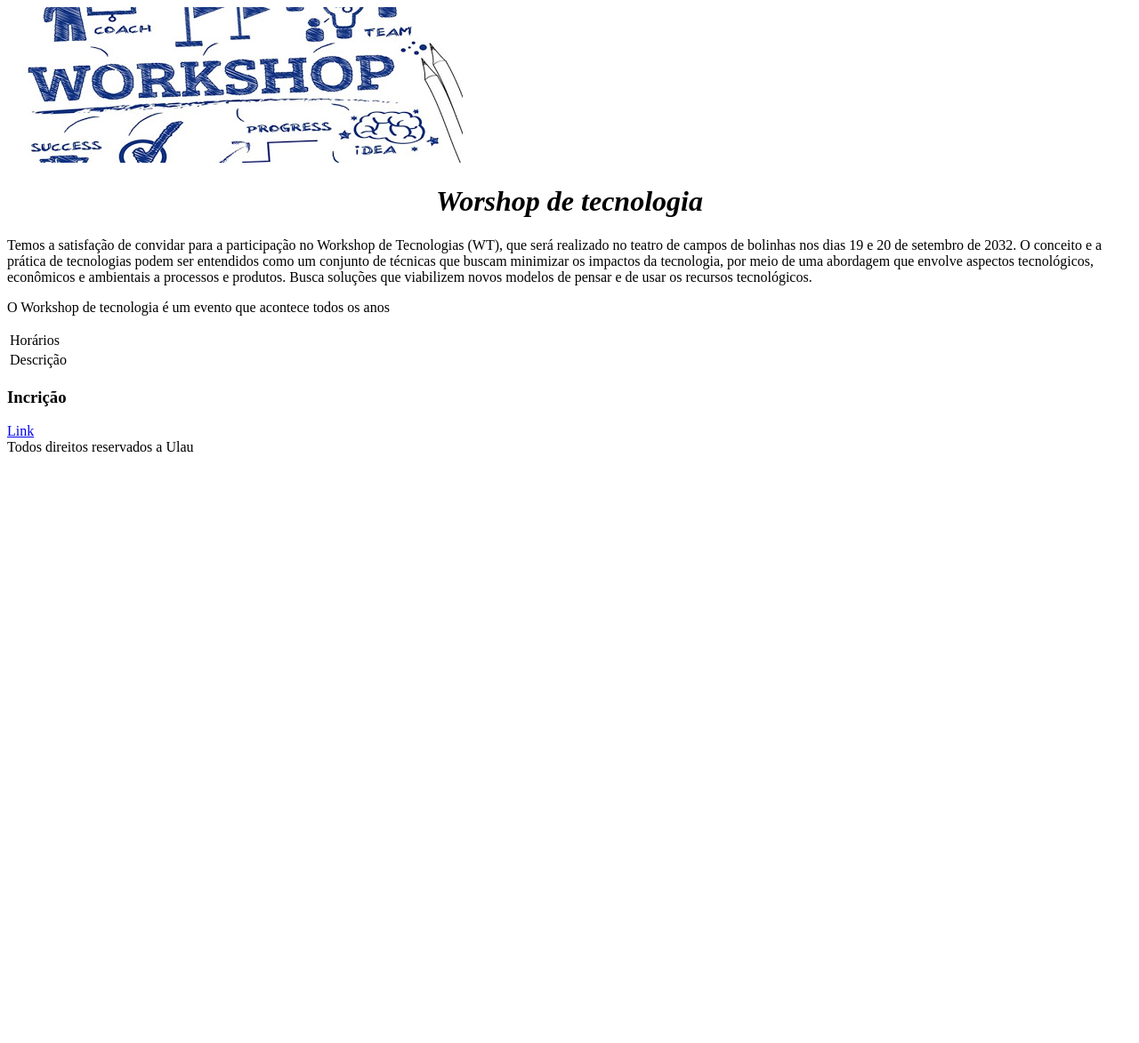
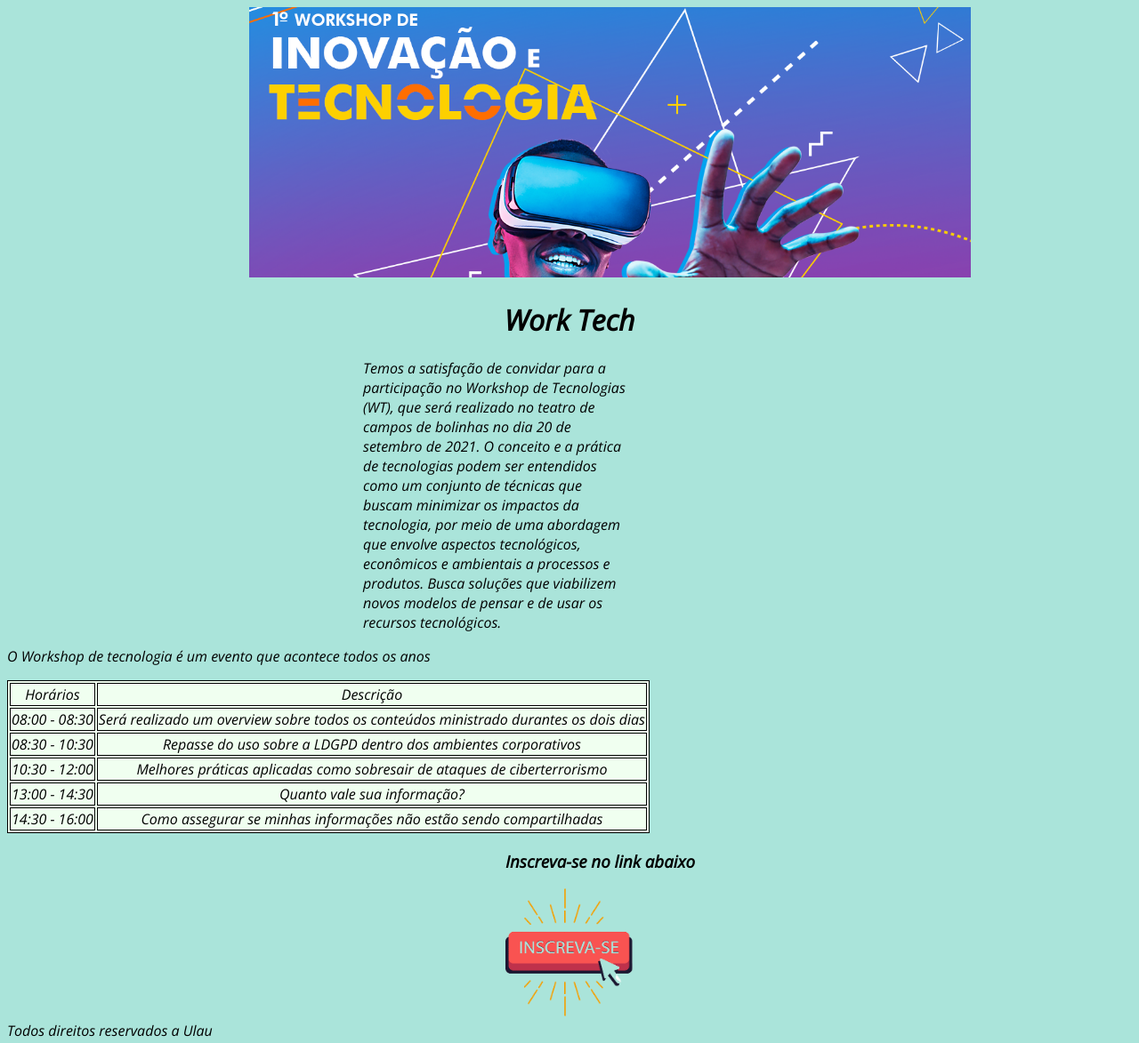
Before and after one commit to Diogosilvar/workshop, a plain HTML site: page ProjetoA1/index.html in a window 1280 px wide. Shown: the whole page at 89% size. Before the commit the page ends 800 px from the top, so only its background shows below. Drawn offline with nearby package versions, Linux system fonts and the light colour scheme.

Commit message:
finalizado

```diff
--- a/ProjetoA1/css/main.css
+++ b/ProjetoA1/css/main.css
@@ -1,26 +1,36 @@
-.titulo{
+body {
+    font-family: 'Open Sans', sans-serif;
+    background-color: rgb(170, 228, 218);
+}
+
+.titulo {
     font-style: italic;
     text-align: center;
-
 }
 
-.rodape{
+.rodape {}
 
+.tabela {
+    border: 1px solid black;
+    background: #F0FFF0;
+    text-align: center;
 }
 
-.tabela1{
-    border: '1';
+.workshop {
+    margin: 0rem 2rem 0rem 17rem;
+    text-align: center;
+    height: 19rem;
+    width: 30;
 }
-.input{
+
+.input {
     border-radius: 3rem;
-    color: white;
     font-family: var(--corpo);
     margin: 0rem;
     padding: 0.5rem;
     width: 27rem;
+}
 
-
-}
 #genero {
     background-color: lightslategray;
     border: none;
@@ -31,28 +41,44 @@
     padding: 0.2rem 3rem;
 }
 
-
-.enviar{
+.enviar {
     display: flex;
     margin: 1rem;
     margin-left: 14rem;
-
 }
 
-.botao{
+#botao {
     border-radius: 0.3rem;
     padding: 0rem 1rem;
-
 }
 
-.geral{
+.botao {
+    border-radius: 0.3rem;
+    padding: 0rem 1rem;
+}
+
+.geral {
     background-color: rgba(119, 136, 153, 0.2);
     border-radius: 2rem;
     align-items: center;
     display: flex;
     flex-direction: column;
+    height: 35rem;
+    width: 39rem;
+    margin: 0rem 0rem 25rem 37rem;
 }
 
-.voltar{
+.voltar {}
 
+.primeiro__paragrafo {
+    text-align: justify center;
+    margin: 0rem 35rem 0rem 25rem;
 }
+
+#inscricao___link {
+    margin: 0rem 0rem 0rem 35rem;
+}
+
+.img___inscreva-se {
+    height: 9rem;
+}
--- a/ProjetoA1/index.html
+++ b/ProjetoA1/index.html
@@ -5,34 +5,53 @@
     <meta charset="UTF-8">
     <meta http-equiv="X-UA-Compatible" content="IE=edge">
     <meta name="viewport" content="width=device-width, initial-scale=1.0">
-    <link rel="stylesheet" href="/css/main.css">
-    <title>Viva técnologia</title>
+    <link rel="stylesheet" href="./css/main.css">
+    <link rel="preconnect" href="https://fonts.gstatic.com">
+    <link href="https://fonts.googleapis.com/css2?family=Open+Sans:ital,wght@1,300&display=swap" rel="stylesheet">
+    <title>Work Tech</title>
 </head>
+
 <body>
-    <img class="workshop" src="/img/workshop.jpg" alt="imagem Workshop">
-    <h1 class="titulo">Worshop de tecnologia</h1>
-    <p class="primeiro__paragrafo">Temos a satisfação de convidar para a participação no Workshop de Tecnologias (WT),
-        que será realizado no teatro de campos de bolinhas nos dias 19 e 20 de setembro de 2032.
-        O conceito e a prática de tecnologias podem ser entendidos como um conjunto de técnicas que buscam minimizar os
-        impactos da tecnologia, por meio de uma abordagem que envolve aspectos tecnológicos, econômicos e ambientais a
-        processos e produtos. Busca soluções que viabilizem novos modelos de pensar e de usar os recursos tecnológicos.
+    <img class="workshop" src="./img/workshop.png" alt="imagem Workshop">
+    <h1 class="titulo">Work Tech</h1>
+    <p class="primeiro__paragrafo">Temos a satisfação de convidar para a participação no Workshop de Tecnologias (WT), que será realizado no teatro de campos de bolinhas no dia 20 de setembro de 2021. O conceito e a prática de tecnologias podem ser entendidos como um conjunto de técnicas
+        que buscam minimizar os impactos da tecnologia, por meio de uma abordagem que envolve aspectos tecnológicos, econômicos e ambientais a processos e produtos. Busca soluções que viabilizem novos modelos de pensar e de usar os recursos tecnológicos.
     </p>
 
 
     <p class="segundo___paragrafo">O Workshop de tecnologia é um evento que acontece todos os anos</p>
 
-   <table class="tabela">
-     <tr>
-         <td>Horários</td>
-     </tr>
-     <tr>
-         <td>Descrição</td>
-     </tr>
-   </table>
+    <table class="tabela">
+        <tr class="tabela">
+            <td class="tabela">Horários</td>
+            <td class="tabela">Descrição</td>
+        </tr>
+        <tr>
+            <td class="tabela"> 08:00 - 08:30</td>
+            <td class="tabela">Será realizado um overview sobre todos os conteúdos ministrado durantes os dois dias</td>
+        </tr>
+        <tr>
+            <td class="tabela"> 08:30 - 10:30</td>
+            <td class="tabela">Repasse do uso sobre a LDGPD dentro dos ambientes corporativos</td>
+        </tr>
+        <tr>
+            <td class="tabela"> 10:30 - 12:00</td>
+            <td class="tabela">Melhores práticas aplicadas como sobresair de ataques de ciberterrorismo</td>
+        </tr>
+        <tr>
+            <td class="tabela"> 13:00 - 14:30</td>
+            <td class="tabela">Quanto vale sua informação?</td>
+        </tr>
+        <tr>
+            <td class="tabela"> 14:30 - 16:00</td>
+            <td class="tabela">Como assegurar se minhas informações não estão sendo compartilhadas</td>
+        </tr>
+    </table>
+    <div id="inscricao___link">
+        <h3 class="inscricao">Inscreva-se no link abaixo</h3>
+        <a href="./form.html"><img class="img___inscreva-se" src="./img/inscreva-se.png"></a>
 
-    <h3 class="inscricao">Incrição</h3>
-    <a class="link" href="/form.html"> Link</a>
-
+    </div>
 
     <footer class="rodape"> Todos direitos reservados a Ulau</footer>
 
```
Also changed, not shown: ProjetoA1/form.html (+10 -6 lines), ProjetoA1/img/inscreva-se.png (added), ProjetoA1/img/workshop.jpg (deleted), ProjetoA1/img/workshop.png (added).
